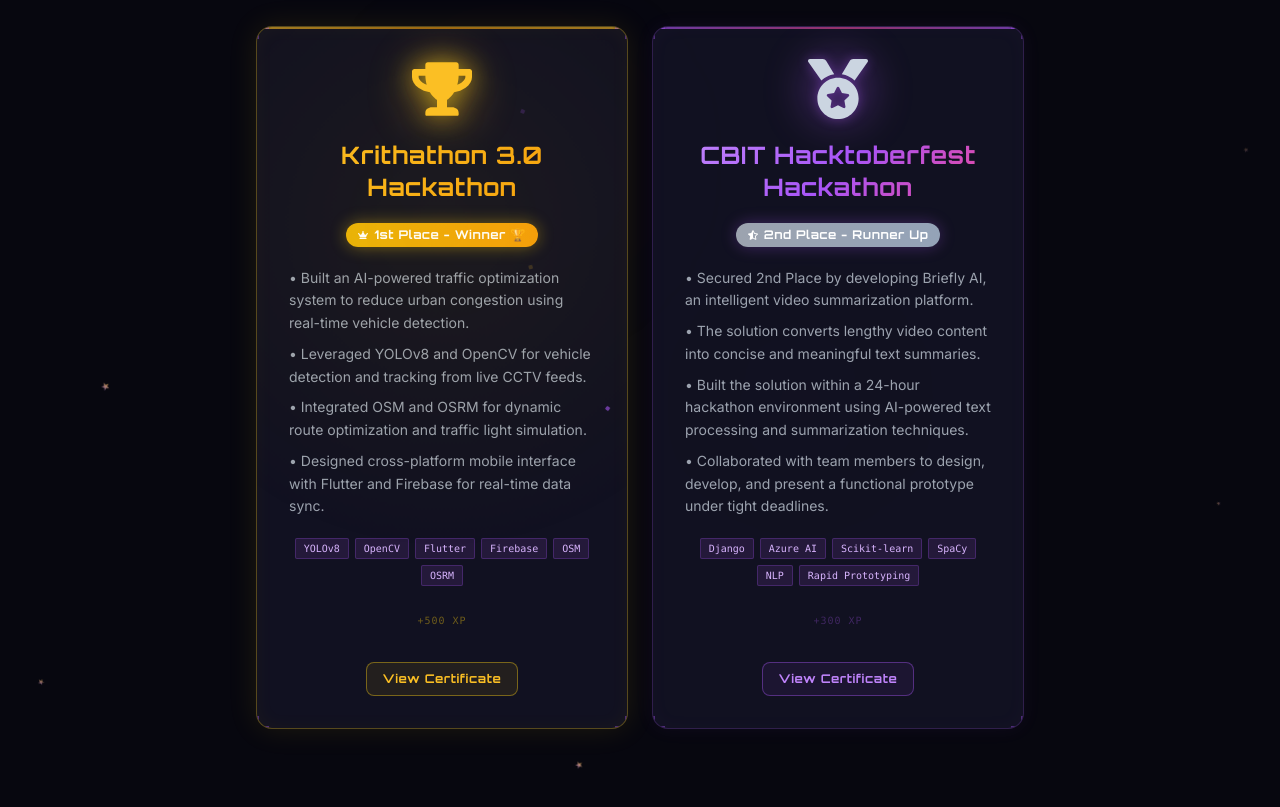
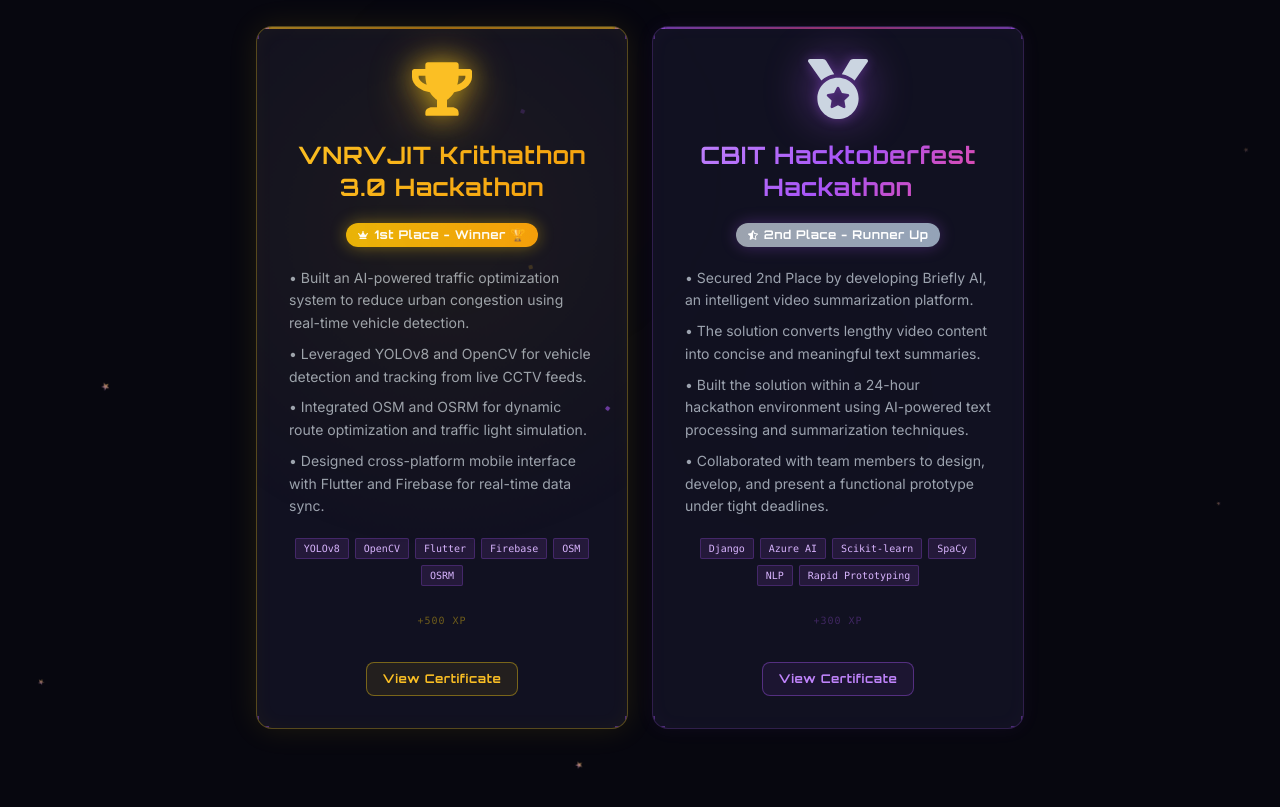
Before and after one commit to Seelam-Mohith/Mohith-Portfolio, a React (Vite) app: page / in a window 1280 px wide. Shown: the part 7300-8107 px from the top of the page. Built offline with nearby package versions, Linux system fonts and the light colour scheme.

Commit message:
Added Hackathons

```diff
--- a/src/data/portfolioData.js
+++ b/src/data/portfolioData.js
@@ -206,7 +206,7 @@ export const experiences = [
 
 export const hackathons = [
   {
-    name: 'Krithathon 3.0 Hackathon',
+    name: 'VNRVJIT Krithathon 3.0 Hackathon',
     project: 'AI-Powered Traffic Optimization System',
     position: '1st Place - Winner 🏆',
     tech: ['YOLOv8', 'OpenCV', 'Flutter', 'Firebase', 'OSM', 'OSRM'],
@@ -217,6 +217,7 @@ export const hackathons = [
       'Integrated OSM and OSRM for dynamic route optimization and traffic light simulation.',
       'Designed cross-platform mobile interface with Flutter and Firebase for real-time data sync.',
     ],
+    certificate: 'https://drive.google.com/file/d/16KNgleS4-BWNru21-u4PnqFkwwl5VKNV/view',
   },
   {
     name: 'CBIT Hacktoberfest Hackathon',
@@ -230,6 +231,7 @@ export const hackathons = [
       'Built the solution within a 24-hour hackathon environment using AI-powered text processing and summarization techniques.',
       'Collaborated with team members to design, develop, and present a functional prototype under tight deadlines.',
     ],
+    certificate: 'https://cbitosc.github.io/verify24/hfestM/?id=mohithHTF24M0010',
   },
 ]
 
```
